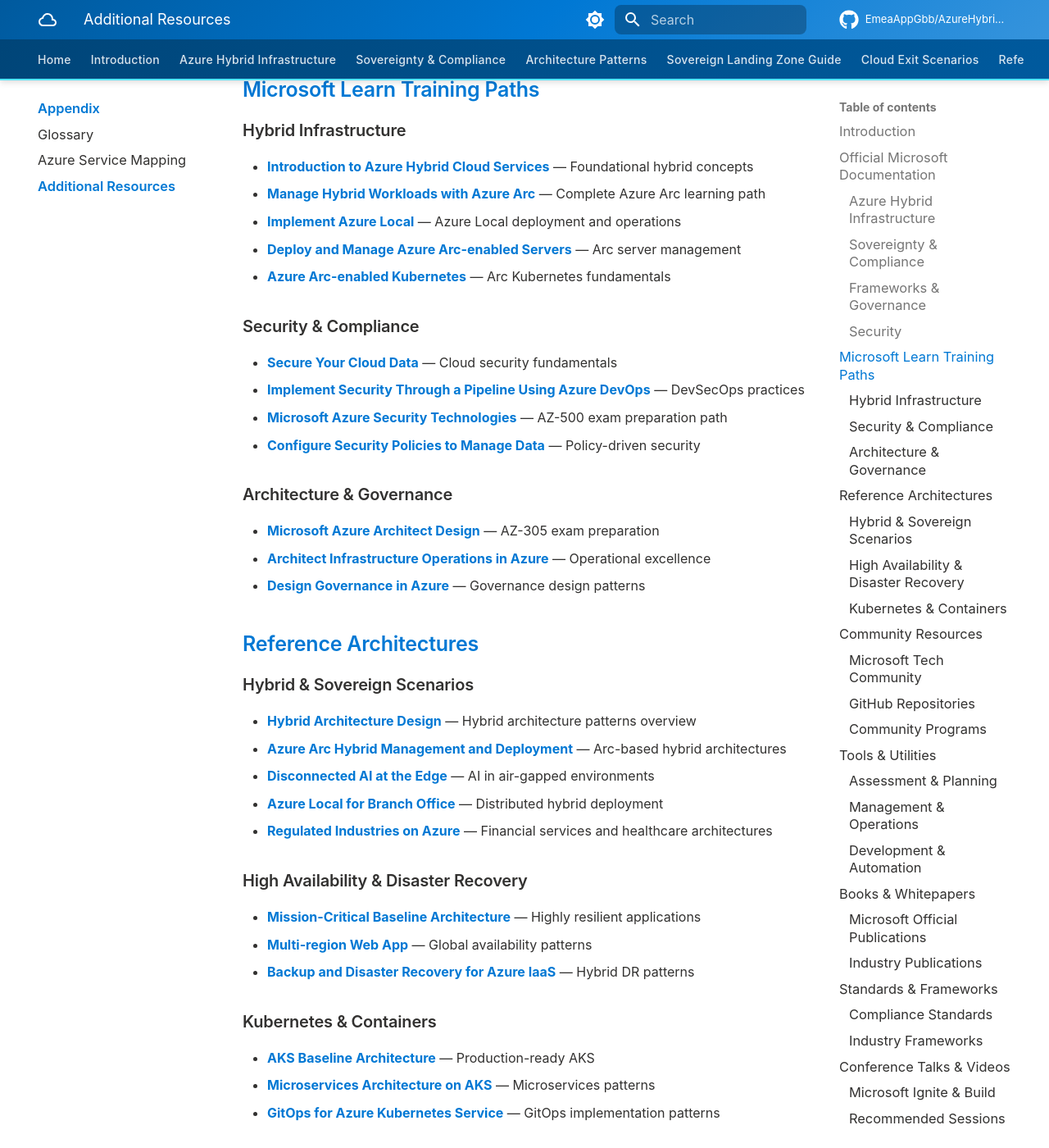
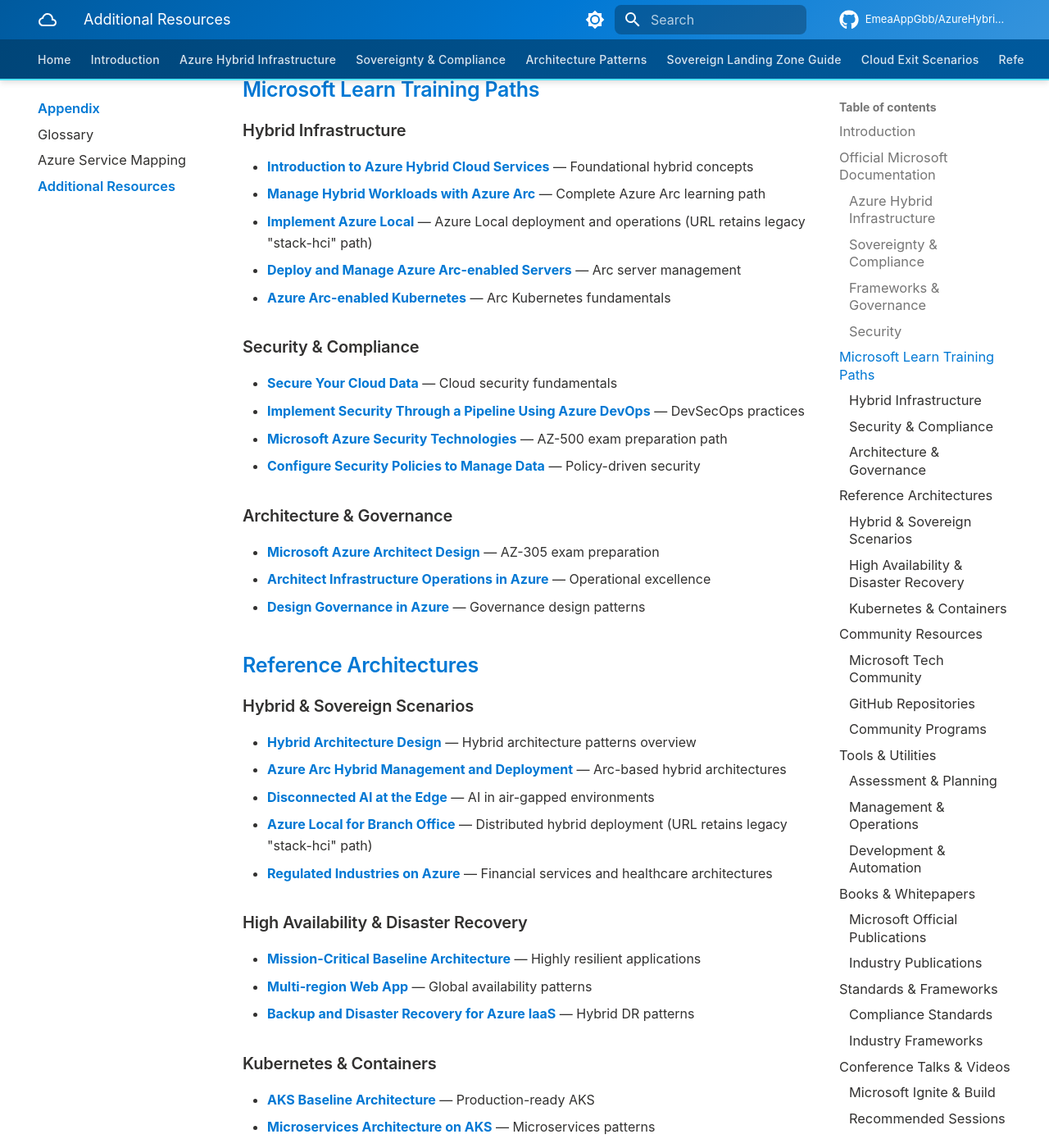
Before and after one commit to EmeaAppGbb/AzureHybridContinuumCookBook, an MkDocs documentation site: the page built from docs/09-appendix/03-additional-resources.md, in a window 1280 px wide and 1400 px high, scrolled down 1457 px. Shown: the whole window at 82% size. Built offline with MkDocs 1.6.1 and Material for MkDocs 9.7.7, drawn with Linux system fonts in a browser that asks for light colours; some web fonts are replaced; comment, search, counter and statistics services are not loaded.

Commit message:
docs: clarify Azure Stack HCI legacy naming in CLI commands and URLs
Add notes explaining that az stack-hci CLI commands and Get-AzureStackHCI
cmdlets retain legacy naming for backward compatibility. Azure Stack HCI
was rebranded to Azure Local — all references now carry appropriate context.

Co-authored-by: Copilot <223556219+Copilot@users.noreply.github.com>

```diff
--- a/docs/09-appendix/03-additional-resources.md
+++ b/docs/09-appendix/03-additional-resources.md
@@ -44,7 +44,7 @@ This appendix provides a curated collection of links, training resources, tools,
 
 - **[Introduction to Azure Hybrid Cloud Services](https://learn.microsoft.com/en-us/training/modules/intro-to-azure-hybrid-services/)** — Foundational hybrid concepts
 - **[Manage Hybrid Workloads with Azure Arc](https://learn.microsoft.com/en-us/training/paths/manage-hybrid-infrastructure-with-azure-arc/)** — Complete Azure Arc learning path
-- **[Implement Azure Local](https://learn.microsoft.com/en-us/training/paths/implement-azure-stack-hci/)** — Azure Local deployment and operations
+- **[Implement Azure Local](https://learn.microsoft.com/en-us/training/paths/implement-azure-stack-hci/)** — Azure Local deployment and operations (URL retains legacy "stack-hci" path)
 - **[Deploy and Manage Azure Arc-enabled Servers](https://learn.microsoft.com/en-us/training/modules/intro-to-arc-for-servers/)** — Arc server management
 - **[Azure Arc-enabled Kubernetes](https://learn.microsoft.com/en-us/training/modules/intro-to-arc-enabled-kubernetes/)** — Arc Kubernetes fundamentals
 
@@ -68,7 +68,7 @@ This appendix provides a curated collection of links, training resources, tools,
 - **[Hybrid Architecture Design](https://learn.microsoft.com/en-us/azure/architecture/hybrid/hybrid-start-here)** — Hybrid architecture patterns overview
 - **[Azure Arc Hybrid Management and Deployment](https://learn.microsoft.com/en-us/azure/architecture/hybrid/arc-hybrid-kubernetes)** — Arc-based hybrid architectures
 - **[Disconnected AI at the Edge](https://learn.microsoft.com/en-us/azure/architecture/ai-ml/idea/disconnected-ai-at-the-edge)** — AI in air-gapped environments
-- **[Azure Local for Branch Office](https://learn.microsoft.com/en-us/azure/architecture/hybrid/azure-stack-hci-dr)** — Distributed hybrid deployment
+- **[Azure Local for Branch Office](https://learn.microsoft.com/en-us/azure/architecture/hybrid/azure-stack-hci-dr)** — Distributed hybrid deployment (URL retains legacy "stack-hci" path)
 - **[Regulated Industries on Azure](https://learn.microsoft.com/en-us/azure/architecture/industries/finance)** — Financial services and healthcare architectures
 
 ### High Availability & Disaster Recovery
```
Also changed, not shown: docs/02-azure-hybrid-infrastructure/02-azure-local.md (+3 -1 lines), docs/06-cloud-exit-scenarios/02-public-to-connected.md (+3 -1 lines).
